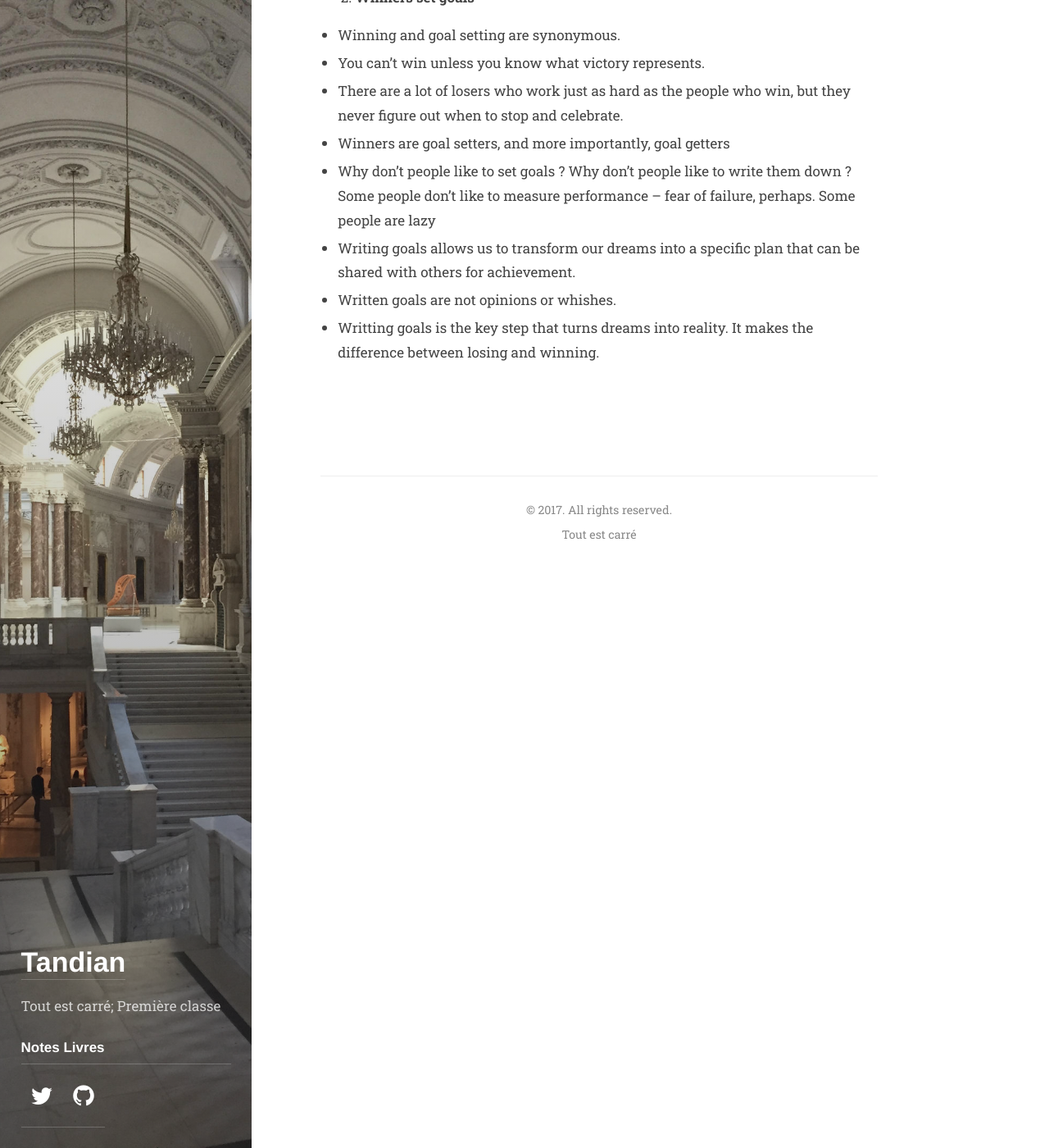
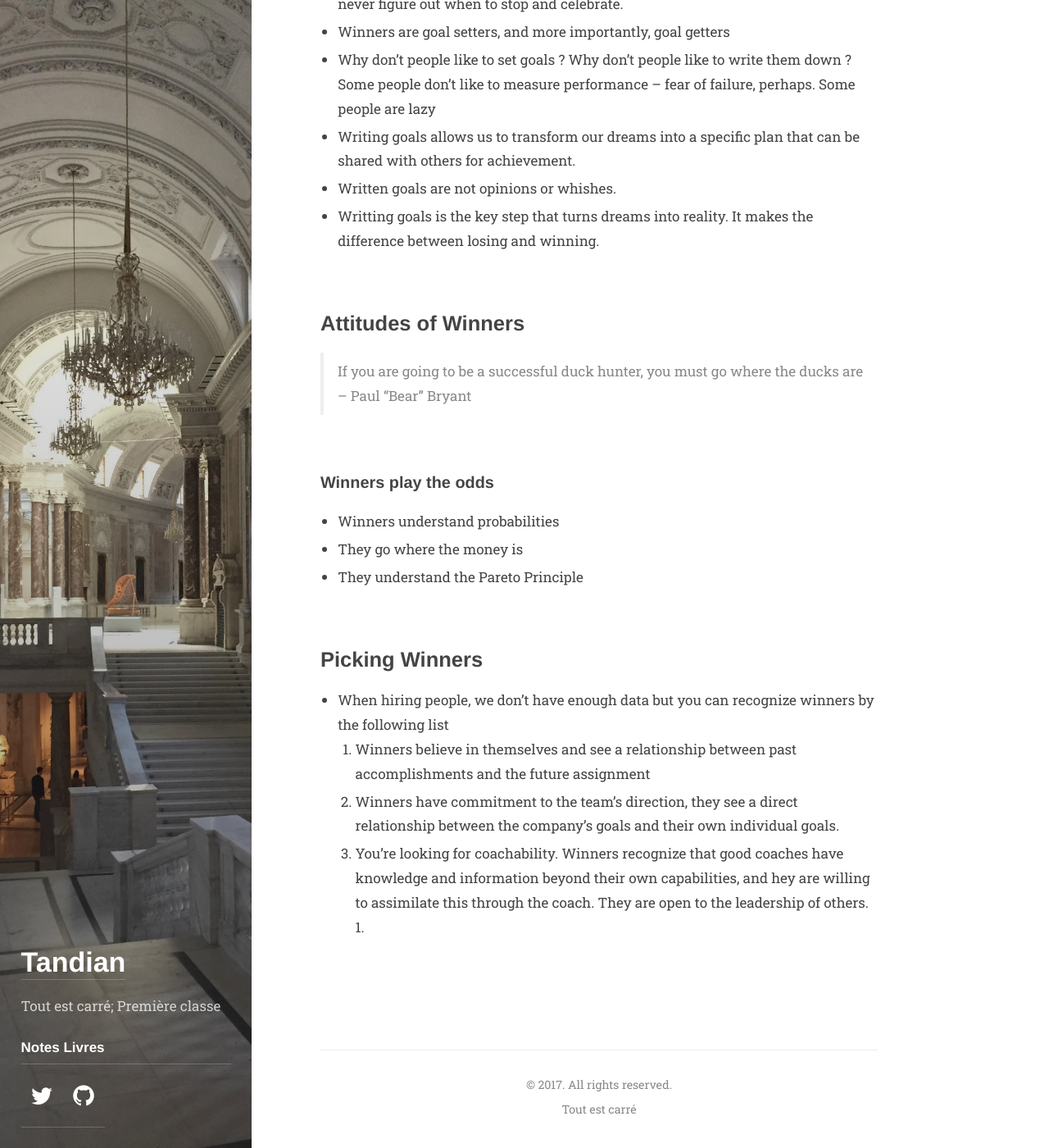
Before and after one commit to abdoulaye-tnd/tandian, a Jekyll site: the page built from books/gameofwork.md, in a window 1280 px wide and 1400 px high, scrolled down 13285 px. Shown: the whole window at 82% size. Built offline with Jekyll 4.4.1, drawn with Linux system fonts in a browser that asks for light colours; some web fonts are replaced.

Commit message:
Update gameofwork.md

```diff
--- a/books/gameofwork.md
+++ b/books/gameofwork.md
@@ -314,3 +314,20 @@ Do you think any of the player would object ? Of course they would, all of them.
 - Writing goals allows us to transform our dreams into a specific plan that can be shared with others for achievement.
 - Written goals are not opinions or whishes.
 - Writting goals is the key step that turns dreams into reality. It makes the difference between losing and winning.
+
+## Attitudes of Winners
+
+> If you are going to be a successful duck hunter, you must go where the ducks are -- Paul "Bear" Bryant
+
+### Winners play the odds
+- Winners understand probabilities
+- They go where the money is
+- They understand the Pareto Principle
+
+## Picking Winners
+
+- When hiring people, we don't have enough data but you can recognize winners by the following list
+1. Winners believe in themselves and see a relationship between past accomplishments and the future assignment
+1. Winners have commitment to the team's direction, they see a direct relationship between the company's goals and their own individual goals.
+1. You're looking for coachability. Winners recognize that good coaches have knowledge and information beyond their own capabilities, and hey are willing to assimilate this through the coach. They are open to the leadership of others.
+1.
```
Also changed, not shown: other parts of books/gameofwork.md (+7 -7 lines).
